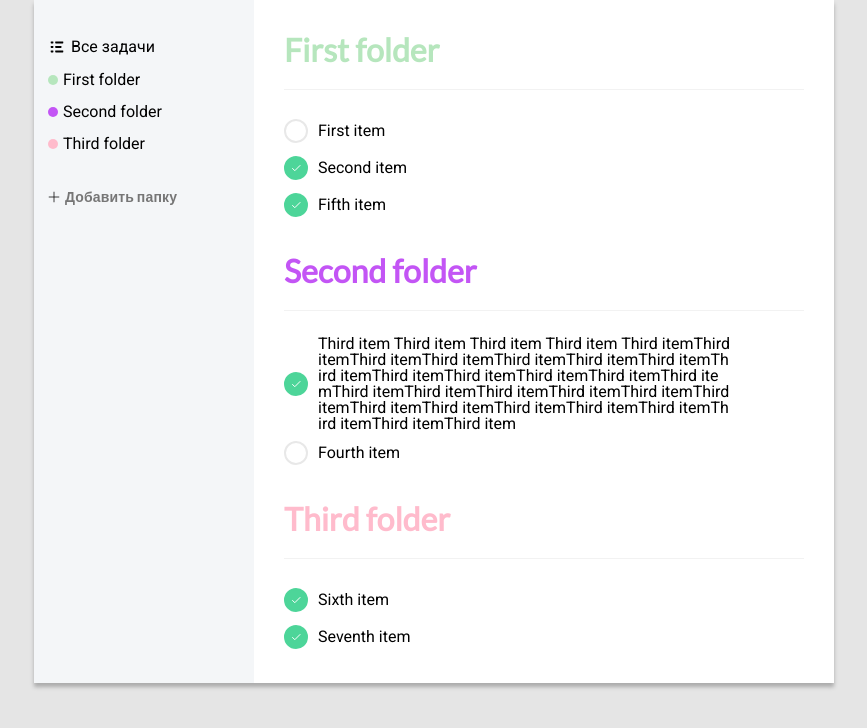
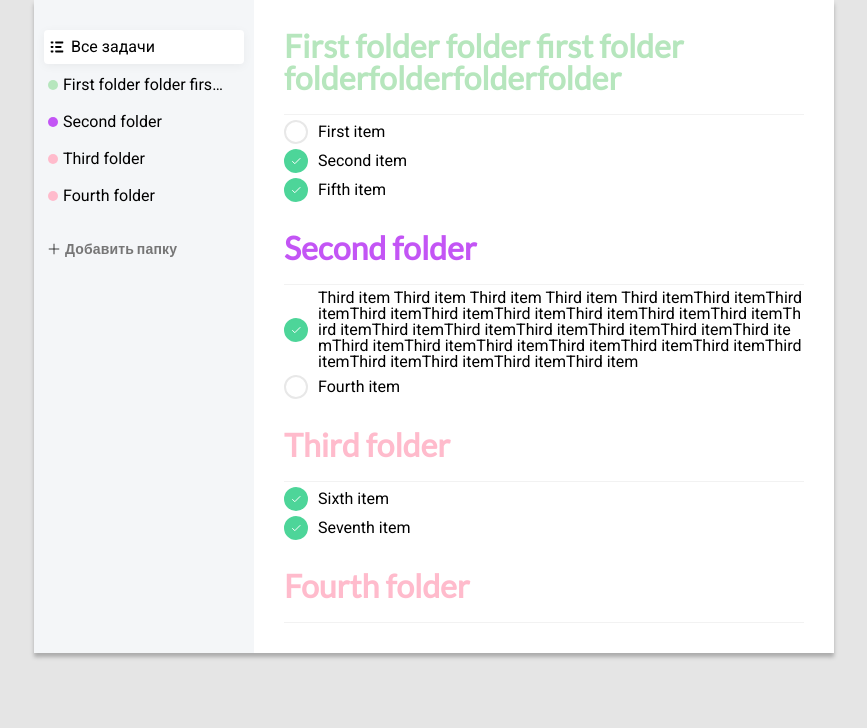
Before and after one commit to windwalk321/todo, a Vue app: page / in a window 1280 px wide. Shown: the top 728 px of the page, without its empty margins (206-1073 px from the left). Built offline with nearby package versions, Linux system fonts and the light colour scheme.

Commit message:
add dynamic folder route

```diff
--- a/src/App.vue
+++ b/src/App.vue
@@ -1,23 +1,28 @@
 <template>
   <div id="app">
-    <sidebar />
+    <app-sidebar />
     <router-view />
   </div>
 </template>
 
 <script>
-import Sidebar from './components/Sidebar'
+import AppSidebar from './components/AppSidebar'
 
 export default {
   name: 'app',
   components: {
-    Sidebar
+    AppSidebar
   }
 }
 </script>
 
 <style lang="scss">
 @import url('https://fonts.googleapis.com/css?family=Lato|Roboto&display=swap');
+
+html {
+  width:100vw;
+  overflow-x:hidden;
+}
 body {
   background: #E5E5E5;
 }
--- a/src/components/Sidebar.vue
+++ b/src/components/AppSidebar.vue
@@ -1,7 +1,11 @@
 <template>
   <div class="sidebar">
     <ul class="sidebar__list">
-      <li class="sidebar__item">
+      <router-link
+        class="sidebar__item"
+        tag="li"
+        to="/"
+      >
         <svg
           width="18"
           height="18"
@@ -15,15 +19,17 @@
           />
         </svg>
         <span class="item__title">Все задачи</span>
-      </li>
-      <li
+      </router-link>
+      <router-link
         class="sidebar__item"
         v-for="folder in folders"
         :key="folder.id"
+        tag="li"
+        :to="`/folder/${folder.id}`"
       >
         <i class="item__icon" :style="{'background-color': folder.color}"></i>
         <span class="item__title">{{ folder.title }}</span>
-      </li>
+      </router-link>
     </ul>
     <button class="button sidebar__button">
       <svg
@@ -57,7 +63,7 @@
 import { mapState } from 'vuex'
 
 export default {
-  name: 'Sidebar',
+  name: 'AppSidebar',
   computed: {
     ...mapState(['folders'])
   }
@@ -73,15 +79,25 @@ export default {
   }
   &__item {
     padding: 8px 4px;
+    margin-bottom: 5px;
     display: flex;
     align-items: center;
+    border-radius: 4px;
+    &:hover {
+      cursor: pointer;
+      background-color: #fff;
+      box-shadow: 0px 2px 10px rgba(0, 0, 0, 0.05);
+    }
   }
   .item__title {
     margin-left: 5px;
+    width: 160px;
+    overflow:hidden;
+    text-overflow: ellipsis;
+    white-space: nowrap;
   }
   .item__icon {
-    display: inline-block;
-    width: 10px;
+    flex: 0 0 10px;
     height: 10px;
     border-radius: 50%;
   }
@@ -95,5 +111,8 @@ export default {
     }
   }
 }
-
+.router-link-exact-active {
+  background-color: #fff;
+  box-shadow: 0px 2px 10px rgba(0, 0, 0, 0.05);
+}
 </style>
--- a/src/components/Folder.vue
+++ /dev/null
@@ -1,51 +0,0 @@
-<template>
-  <li
-    class="folder"
-  >
-    <span :style="{color: folder.color}" class="folder__title">{{ folder.title }}</span>
-    <ul class="folder__todos">
-      <todo v-for="todo in items" :key="todo.id" :todo="todo"/>
-    </ul>
-  </li>
-</template>
-
-<script>
-import { mapState } from 'vuex'
-import Todo from './Todo'
-
-export default {
-  name: 'Folder',
-  components: {
-    Todo
-  },
-  props: {
-    folder: Object
-  },
-  computed: {
-    ...mapState(['todos']),
-    items () {
-      return this.todos.filter(item => item.parent === this.folder.id)
-    }
-  }
-}
-</script>
-
-<style lang="scss">
-.folder {
-  display: flex;
-  flex-direction: column;
-  padding: 30px 30px 0 30px;
-  &:last-child {
-    padding: 30px;
-  }
-  &__title {
-    font-size: 32px;
-    line-height: 39px;
-    padding-bottom: 20px;
-    margin-bottom: 20px;
-    font-weight: bold;
-    font-family: 'Lato', sans-serif;
-    border-bottom: 1px solid #f2f2f2;
-  }
-}
-</style>
--- /dev/null
+++ b/src/components/FolderItem.vue
@@ -0,0 +1,101 @@
+<template>
+  <li
+    class="folder"
+  >
+    <div class="folder__title">
+      <h4 :style="{color: folder.color}">{{ folder.title }}</h4>
+      <template v-if="isEditable">
+        <span>
+          <svg
+            width="15"
+            height="15"
+            viewBox="0 0 15 15"
+            fill="none"
+            xmlns="http://www.w3.org/2000/svg"
+          >
+            <path
+              d="M0 12.0504V14.5834C0 14.8167 0.183308 15 0.41661 15H2.9496C3.05792 15 3.16624 14.9583 3.24123 14.875L12.34 5.78458L9.21542 2.66001L0.124983 11.7504C0.0416611 11.8338 0 11.9337 0 12.0504ZM14.7563 3.36825C14.8336 3.29116 14.8949 3.1996 14.9367 3.0988C14.9785 2.99801 15 2.88995 15 2.78083C15 2.6717 14.9785 2.56365 14.9367 2.46285C14.8949 2.36205 14.8336 2.27049 14.7563 2.19341L12.8066 0.24367C12.7295 0.166428 12.638 0.105146 12.5372 0.0633343C12.4364 0.021522 12.3283 0 12.2192 0C12.1101 0 12.002 0.021522 11.9012 0.0633343C11.8004 0.105146 11.7088 0.166428 11.6318 0.24367L10.107 1.76846L13.2315 4.89304L14.7563 3.36825V3.36825Z"
+              fill="black"
+            />
+          </svg>
+        </span>
+      </template>
+    </div>
+    <ul class="folder__todos">
+      <todo-item :isEditable="isEditable" v-for="todo in items" :key="todo.id" :todo="todo"/>
+    </ul>
+  </li>
+</template>
+
+<script>
+import { mapState } from 'vuex'
+import TodoItem from './TodoItem'
+
+export default {
+  name: 'FolderItem',
+  components: {
+    TodoItem
+  },
+  props: {
+    folder: Object,
+    isEditable: Boolean
+  },
+  computed: {
+    ...mapState(['todos']),
+    items () {
+      return this.todos.filter(item => item.parent === this.folder.id)
+    }
+  }
+}
+</script>
+
+<style lang="scss">
+.folder {
+  display: flex;
+  flex-direction: column;
+  padding: 30px 30px 0 30px;
+  background: #ffffff;
+  &:last-child {
+    padding: 30px;
+  }
+  &__title {
+    display: flex;
+    align-items: center;
+    padding-bottom: 20px;
+    border-bottom: 1px solid #f2f2f2;
+    &:hover {
+      span {
+        opacity: 1;
+      }
+    }
+    h4 {
+      font-size: 32px;
+      font-weight: bold;
+      width: 100%;
+      font-family: 'Lato', sans-serif;
+    }
+    span {
+      opacity: 0;
+      transition: opacity 0.15s ease-in-out;
+      display: flex;
+      align-items: center;
+      justify-content: center;
+      width: 32px;
+      height: 32px;
+      color: lighten(#f4f6f8, 2%);
+      cursor: pointer;
+      &:hover {
+        color: darken(#f4f6f8, 2%);
+        svg {
+          opacity: 0.9;
+        }
+      }
+      svg {
+        width: 15px;
+        height: 15px;
+        opacity: 0.4;
+      }
+    }
+  }
+}
+</style>
--- a/src/components/Todo.vue
+++ b/src/components/TodoItem.vue
@@ -21,22 +21,8 @@
       </label>
     </div>
     <span class="todo__title">{{ todo.title }}</span>
-    <div class="todo__actions">
-      <span>
-        <svg
-          width="15"
-          height="15"
-          viewBox="0 0 15 15"
-          fill="none"
-          xmlns="http://www.w3.org/2000/svg"
-        >
-          <path
-            d="M0 12.0504V14.5834C0 14.8167 0.183308 15 0.41661 15H2.9496C3.05792 15 3.16624 14.9583 3.24123 14.875L12.34 5.78458L9.21542 2.66001L0.124983 11.7504C0.0416611 11.8338 0 11.9337 0 12.0504ZM14.7563 3.36825C14.8336 3.29116 14.8949 3.1996 14.9367 3.0988C14.9785 2.99801 15 2.88995 15 2.78083C15 2.6717 14.9785 2.56365 14.9367 2.46285C14.8949 2.36205 14.8336 2.27049 14.7563 2.19341L12.8066 0.24367C12.7295 0.166428 12.638 0.105146 12.5372 0.0633343C12.4364 0.021522 12.3283 0 12.2192 0C12.1101 0 12.002 0.021522 11.9012 0.0633343C11.8004 0.105146 11.7088 0.166428 11.6318 0.24367L10.107 1.76846L13.2315 4.89304L14.7563 3.36825V3.36825Z"
-            fill="black"
-          />
-        </svg>
-      </span>
-      <span>
+    <template v-if="isEditable">
+      <span class="todo__remove">
         <svg
           width="11"
           height="11"
@@ -50,26 +36,27 @@
           />
         </svg>
       </span>
-    </div>
+    </template>
   </li>
 </template>
 
 <script>
 export default {
-  name: 'Todo',
+  name: 'TodoItem',
   props: {
-    todo: Object
+    todo: Object,
+    isEditable: Boolean
   }
 }
 </script>
 
-<style lang="scss" scoped>
+<style lang="scss">
 .todo {
   margin-top: 5px;
   display: flex;
   align-items: center;
   &:hover {
-    .todo__actions {
+    .todo__remove {
       opacity: 1;
     }
   }
@@ -127,22 +114,18 @@ export default {
     width: 100%;
     word-break: break-all;
   }
-  &__actions {
-    display: flex;
+  &__remove {
     opacity: 0;
     transition: opacity 0.15s ease-in-out;
-    span {
     display: flex;
     align-items: center;
     justify-content: center;
     width: 32px;
     height: 32px;
-      background-color: lighten(#f4f6f8, 2%);
-      border-radius: 6px;
-      margin-left: 5px;
+    color: lighten(#f4f6f8, 2%);
     cursor: pointer;
     &:hover {
-        background-color: darken(#f4f6f8, 2%);
+      color: darken(#f4f6f8, 2%);
       svg {
         opacity: 0.9;
       }
@@ -154,6 +137,4 @@ export default {
     }
   }
 }
-}
-
 </style>
--- a/src/router/index.js
+++ b/src/router/index.js
@@ -1,6 +1,7 @@
 import Vue from 'vue'
 import VueRouter from 'vue-router'
 import Home from '../views/Home.vue'
+import Folder from '../views/Folder.vue'
 
 Vue.use(VueRouter)
 
@@ -9,6 +10,11 @@ const routes = [
     path: '/',
     name: 'Home',
     component: Home
+  },
+  {
+    path: '/folder/:id',
+    name: 'Folder',
+    component: Folder
   }
 ]
 
--- a/src/store/index.js
+++ b/src/store/index.js
@@ -10,7 +10,7 @@ export default new Vuex.Store({
     folders: [
       {
         id: 1,
-        title: 'First folder',
+        title: 'First folder folder first folder folderfolderfolderfolder',
         color: '#b6e6bd'
       },
       {
@@ -21,6 +21,11 @@ export default new Vuex.Store({
       {
         id: 3,
         title: 'Third folder',
+        color: '#ffbbcc'
+      },
+      {
+        id: Date.now(),
+        title: 'Fourth folder',
         color: '#ffbbcc'
       }
     ],
--- /dev/null
+++ b/src/views/Folder.vue
@@ -0,0 +1,24 @@
+<template>
+  <folder-item :isEditable="true" :folder="folder" />
+</template>
+
+<script>
+import { mapState } from 'vuex'
+import FolderItem from '../components/FolderItem'
+
+export default {
+  name: 'Folder',
+  components: {
+    FolderItem
+  },
+  computed: {
+    ...mapState(['folders', 'todos']),
+    id () {
+      return parseInt(this.$route.params.id)
+    },
+    folder () {
+      return this.folders.find(item => item.id === this.id)
+    }
+  }
+}
+</script>
--- a/src/views/Home.vue
+++ b/src/views/Home.vue
@@ -1,7 +1,7 @@
 <template>
   <div class="home">
     <ul class="home__folders">
-      <folder
+      <folder-item
         v-for="folder in folders"
         :key="folder.id"
         :folder="folder"
@@ -12,22 +12,15 @@
 
 <script>
 import { mapState } from 'vuex'
-import Folder from '../components/Folder'
+import FolderItem from '../components/FolderItem'
 
 export default {
   name: 'Home',
   components: {
-    Folder
+    FolderItem
   },
   computed: {
     ...mapState(['folders', 'todos'])
   }
 }
 </script>
-
-<style lang="scss">
-.home {
-  background: #ffffff;
-  width: 100%;
-}
-</style>
```
Lines whose indentation alone changed are shown as unchanged.
